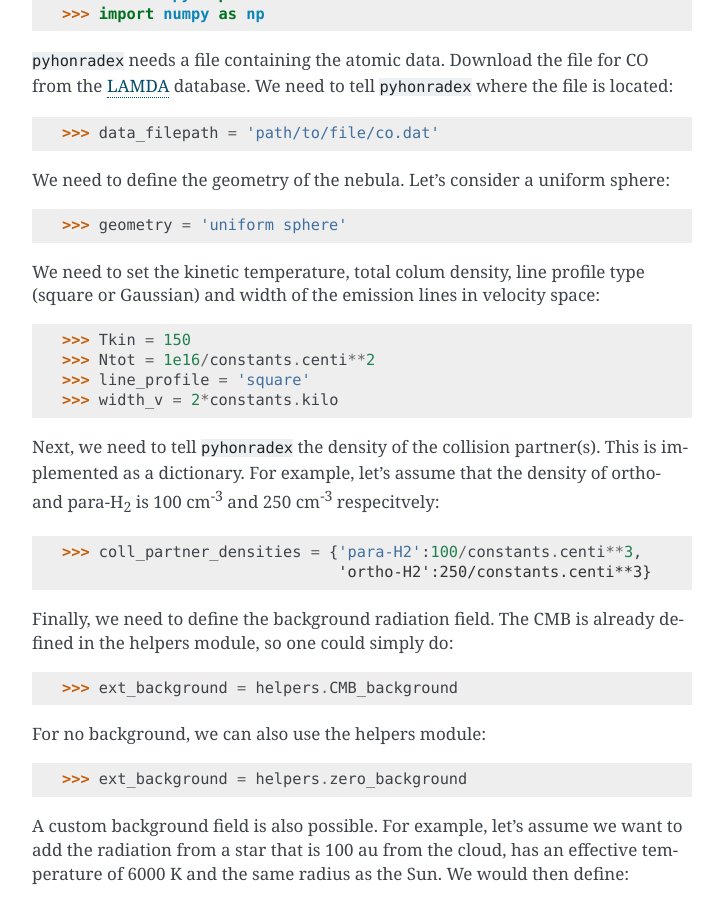
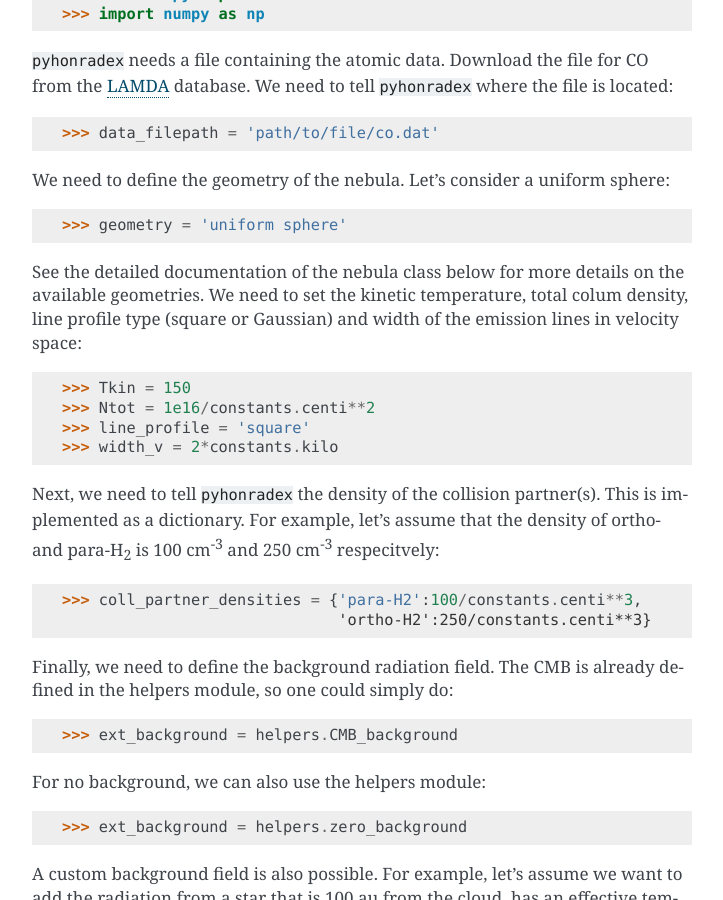
Before and after one commit to gica3618/pythonradex, a Sphinx documentation site: the page built from docs/index.rst, in a window 1280 px wide and 900 px high, scrolled down 1175 px. Shown: the whole window, without its empty margins (388-1111 px from the left). Built offline with Sphinx 7.4.7, drawn with Linux system fonts in a browser that asks for light colours.

Commit message:
added reference to description of available geometries

```diff
--- a/docs/index.rst
+++ b/docs/index.rst
@@ -54,7 +54,7 @@ We need to define the geometry of the nebula. Let's consider a uniform sphere::
 
     >>> geometry = 'uniform sphere'
 
-We need to set the kinetic temperature, total colum density, line profile type (square or Gaussian) and width of the emission lines in velocity space::
+See the detailed documentation of the nebula class below for more details on the available geometries. We need to set the kinetic temperature, total colum density, line profile type (square or Gaussian) and width of the emission lines in velocity space::
 
     >>> Tkin = 150
     >>> Ntot = 1e16/constants.centi**2
```
